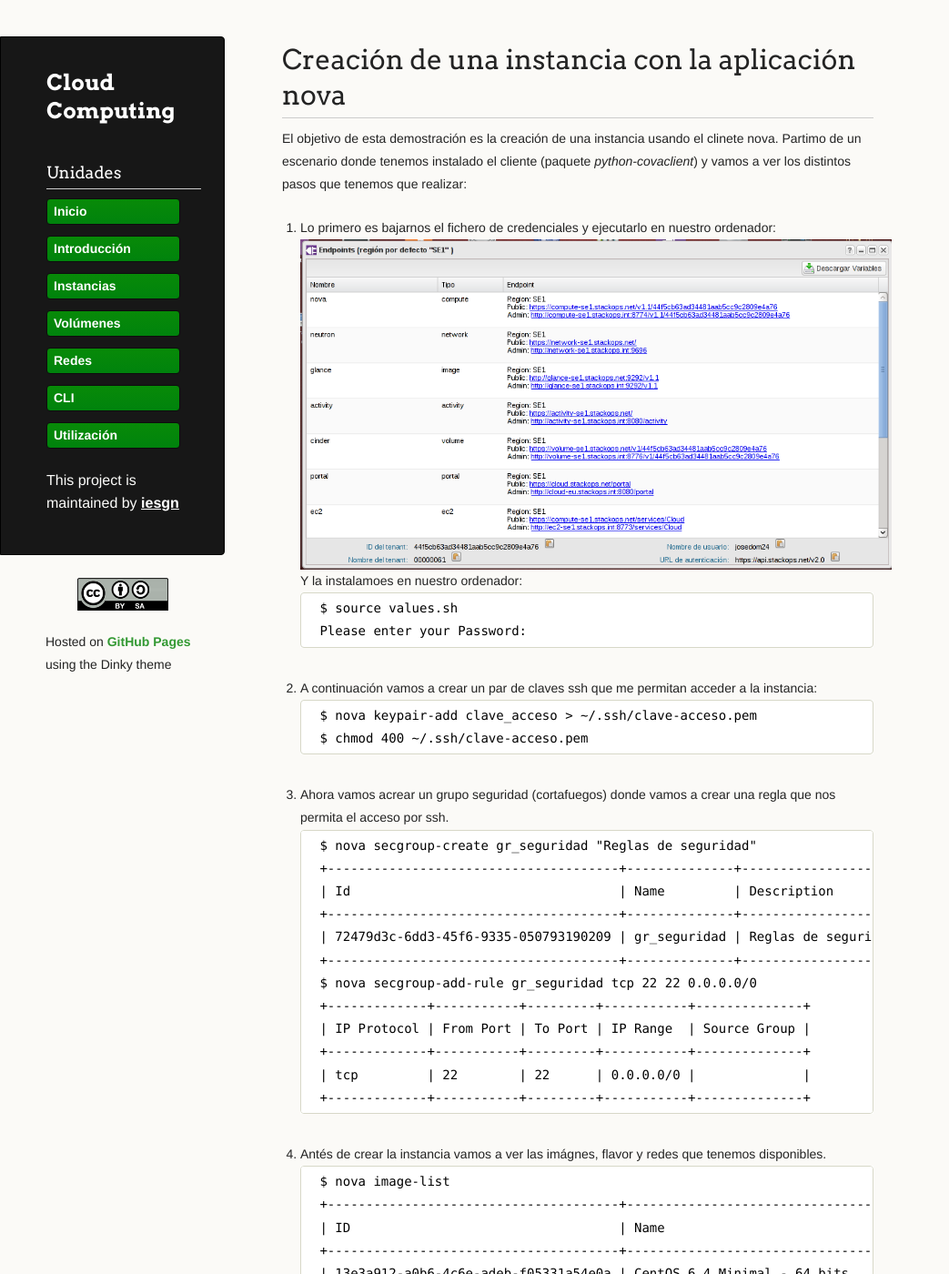
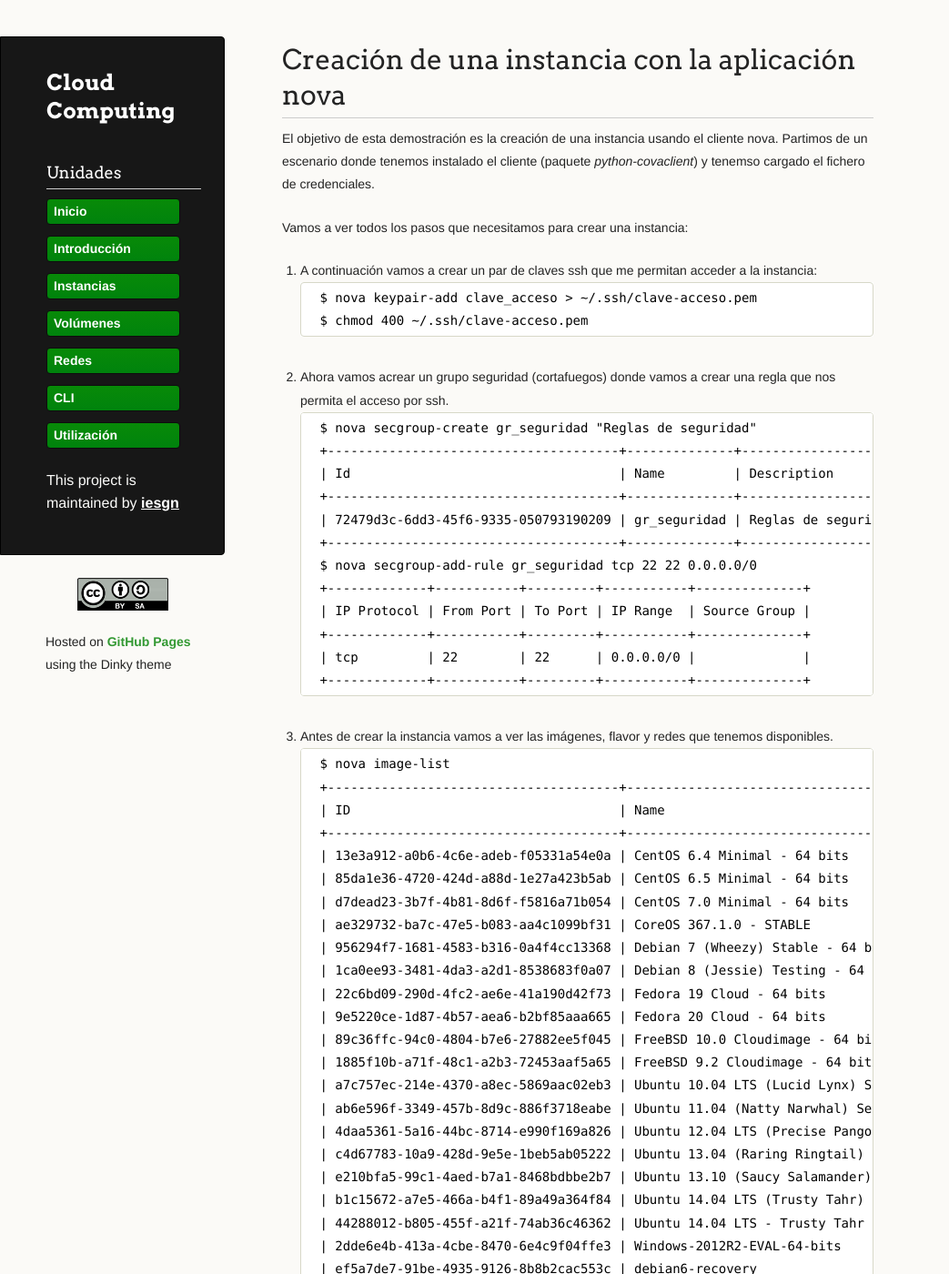
Before and after one commit to iesgn/cloud2, a Jekyll site: the page built from curso/u5/instancia.md, in a window 1280 px wide and 1400 px high. Shown: the whole window at 91% size, without its empty margins (0-1043 px from the left). Built offline with Jekyll 4.4.1, drawn with Linux system fonts in a browser that asks for light colours.

```diff
--- a/curso/u5/instancia.md
+++ b/curso/u5/instancia.md
@@ -5,23 +5,16 @@ menu:
   - Unidades
 ---
 
-El objetivo de esta demostración es la creación de una instancia usando el clinete nova. Partimo de un escenario donde tenemos instalado el cliente (paquete *python-covaclient*) y vamos a ver los distintos pasos que tenemos que realizar:
+El objetivo de esta demostración es la creación de una instancia usando el cliente nova. Partimos de un escenario donde tenemos instalado el cliente (paquete *python-covaclient*) y tenemso cargado el fichero de credenciales.
 
-1. Lo primero es bajarnos el fichero de credenciales y ejecutarlo en nuestro ordenador:
+Vamos a ver todos los pasos que necesitamos para crear una instancia:
 
-	![credenciales](img/demo1_1.png)
-
-	Y la instalamoes en nuestro ordenador:
-
-		$ source values.sh
-		Please enter your Password:
-
-2. A continuación vamos a crear un par de claves ssh que me permitan acceder a la instancia:
+1. A continuación vamos a crear un par de claves ssh que me permitan acceder a la instancia:
 
 		$ nova keypair-add clave_acceso > ~/.ssh/clave-acceso.pem
 		$ chmod 400 ~/.ssh/clave-acceso.pem
 
-3. Ahora vamos acrear un grupo seguridad (cortafuegos) donde vamos a crear una regla que nos permita el acceso por ssh.
+2. Ahora vamos acrear un grupo seguridad (cortafuegos) donde vamos a crear una regla que nos permita el acceso por ssh.
 
 		$ nova secgroup-create gr_seguridad "Reglas de seguridad"
 		+--------------------------------------+--------------+---------------------+
@@ -36,7 +29,7 @@ El objetivo de esta demostración es la creación de una instancia usando el cli
 		| tcp         | 22        | 22      | 0.0.0.0/0 |              |
 		+-------------+-----------+---------+-----------+--------------+
 
-4. Antés de crear la instancia vamos a ver las imágnes, flavor y redes que tenemos disponibles.
+3. Antes de crear la instancia vamos a ver las imágenes, flavor y redes que tenemos disponibles.
 
 		$ nova image-list
 		+--------------------------------------+--------------------------------------------------------+--------+--------+
```
Also changed, not shown: other parts of curso/u5/instancia.md (+3 -3 lines), curso/u5/previo.md (added, +27 -0 lines).
